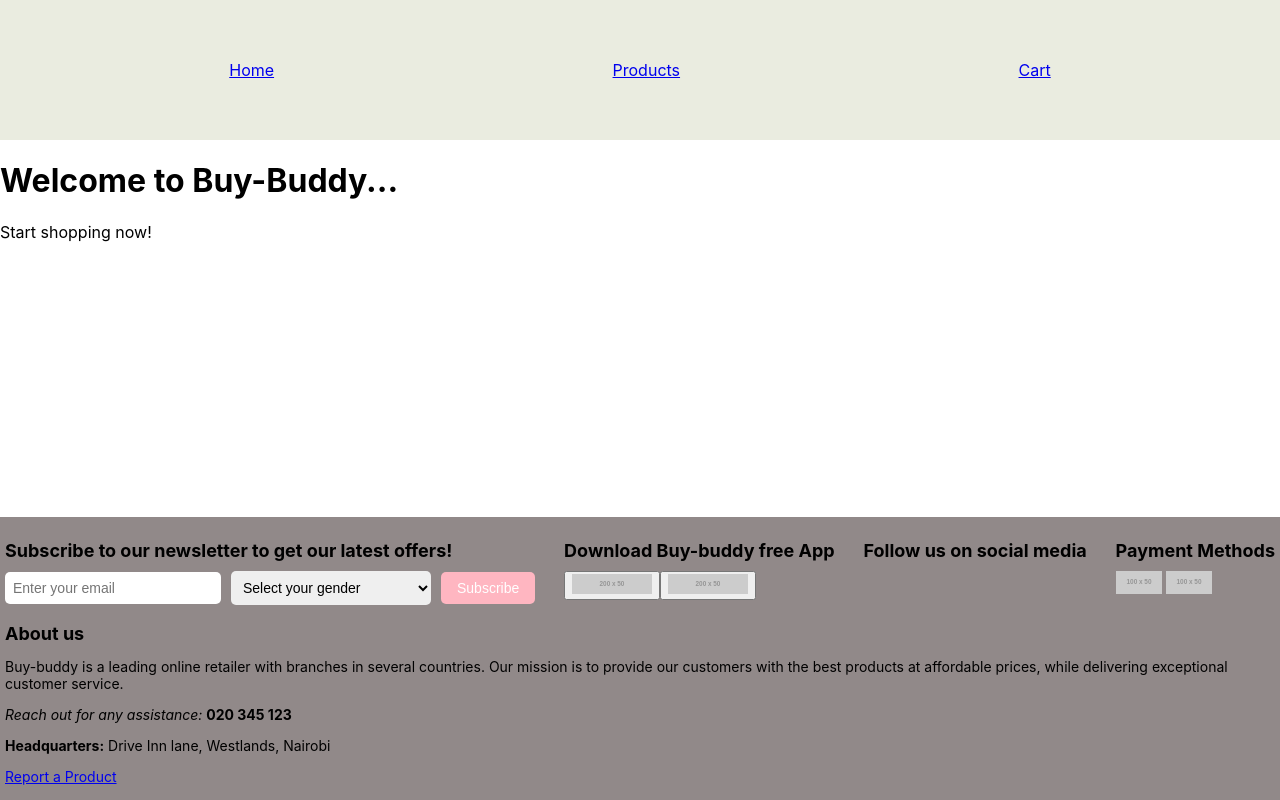
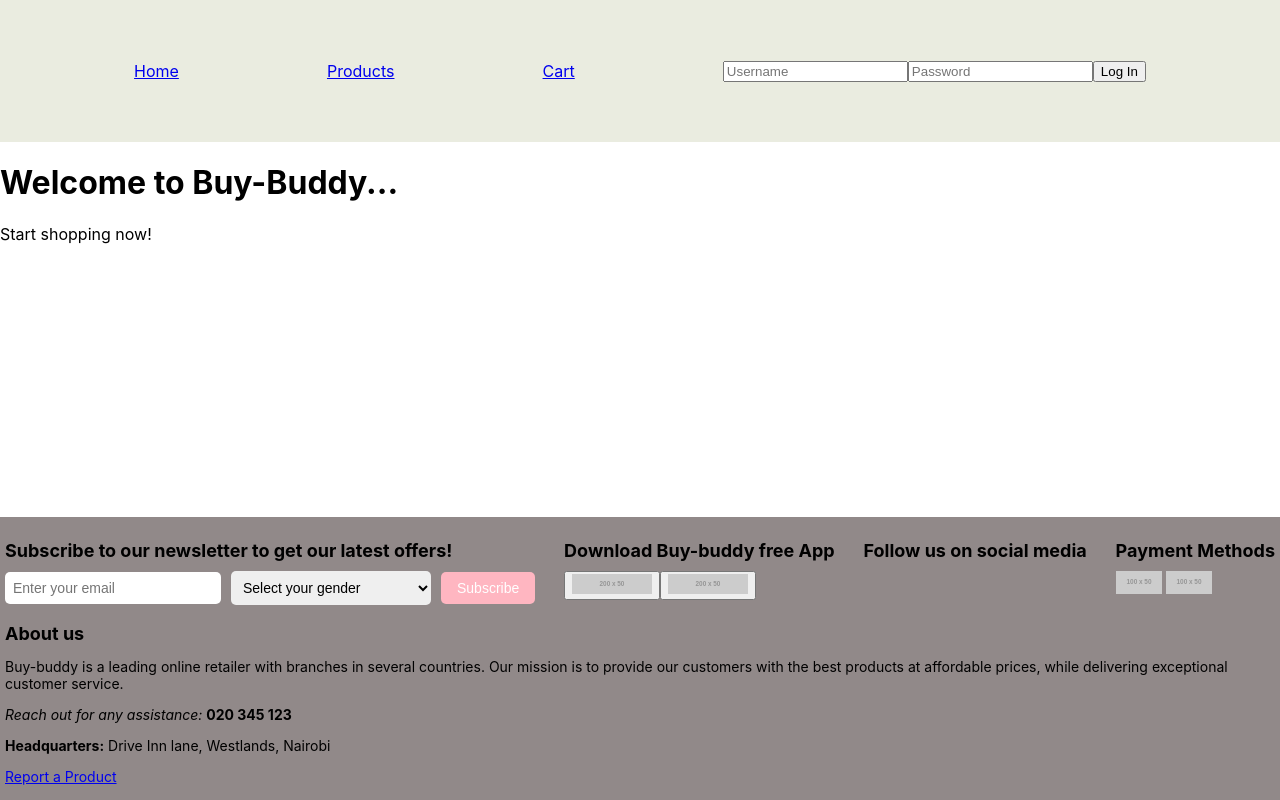
Before and after one commit to Vkerubo/buy-buddy-app, a React (Create React App) app: page / in a window 1280 px wide. Built offline with nearby package versions, Linux system fonts and the light colour scheme.

Commit message:
add log in

```diff
--- a/src/Components/NavBar.js
+++ b/src/Components/NavBar.js
@@ -1,12 +1,33 @@
 import { Link } from "react-router-dom";
+import { useState } from "react";
 import "./NavBar.css";
 
 function Navbar() {
+  const [loggedIn, setLoggedIn] = useState(false); // initialize state to false
+
+  const handleLogin = (e) => {
+    e.preventDefault();
+    const username = e.target.username.value;
+    const password = e.target.password.value;
+    // handle login action here with username and password
+    setLoggedIn(true); // update state to true when user logs in
+  };
+
   return (
     <nav className="navbar">
       <Link to="/">Home</Link>
       <Link to="/products">Products</Link>
       <Link to="/cart">Cart</Link>
+      {/* render login form only if user is not logged in */}
+      {!loggedIn && (
+        <form onSubmit={handleLogin}>
+          <input type="text" name="username" placeholder="Username" />
+          <input type="password" name="password" placeholder="Password" />
+          <button type="submit">Log In</button>
+        </form>
+      )}
+      {/* render logged in message if user is logged in */}
+      {loggedIn && <button>Logged In!</button>}
     </nav>
   );
 }
```
